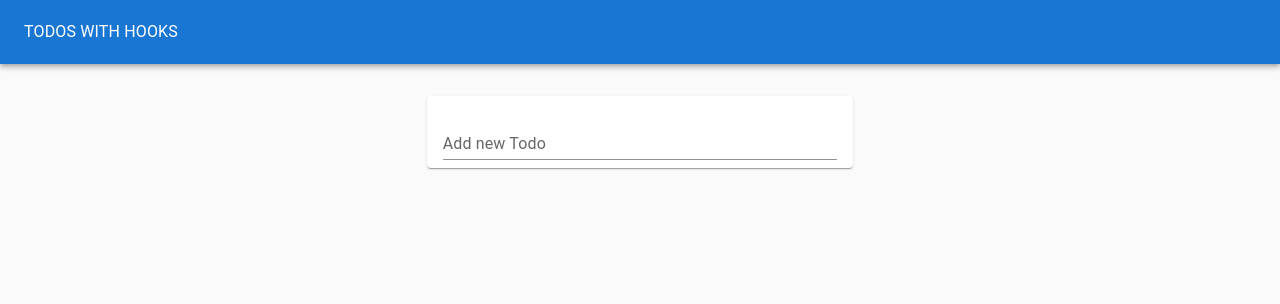
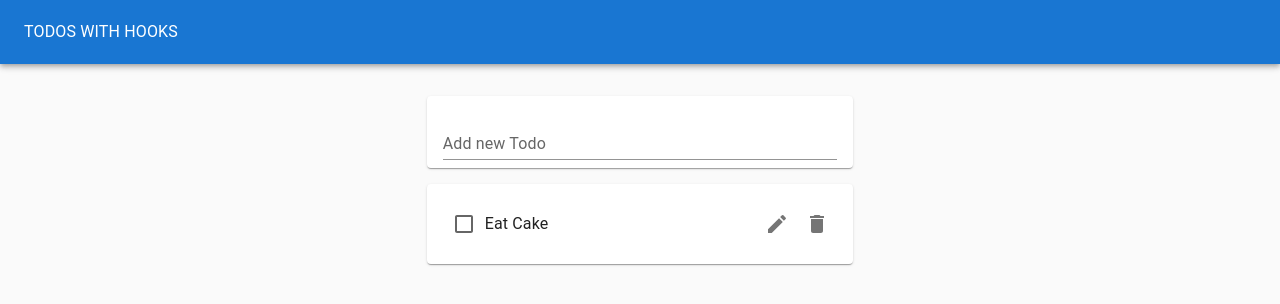
Before and after one commit to klukreativ/hooks-project, a React (Create React App) app: page / in a window 1280 px wide. Shown: the top 304 px of the page. Built offline with nearby package versions, Linux system fonts and the light colour scheme.

Commit message:
refactored the useEffect localstorage save, and initialize function into its own reusable hook, as well as references in useTodoState

```diff
--- a/src/TodoApp.js
+++ b/src/TodoApp.js
@@ -1,21 +1,12 @@
-import { useEffect } from 'react';
 import { Typography, Paper, AppBar, Toolbar, Grid } from '@mui/material';
 import TodoList from './TodoList.js';
 import TodoForm from './TodoForm.js';
 import useTodoState from './hooks/useTodoState';
 
 export default function TodoApp() {
-    // initial todos when first rendering the page will be pulled from the localStorage
-    const initialTodos = JSON.parse(window.localStorage.getItem('todos') || '[]')
-
+    const initialTodos = [{id: 1, task: 'Eat Cake', completed: false}];
     // extracts hooks/functions from external hook file by passing in initialTodos to initialize todos
     const {todos, addTodo, removeTodo, toggleTodo, editTodo} = useTodoState(initialTodos);
-
-
-    // will run every time this component renders, saves to localStorage in browser
-    useEffect(() => {
-        window.localStorage.setItem('todos', JSON.stringify(todos));
-    })
 
     return (
         <Paper style={{
--- /dev/null
+++ b/src/hooks/useLocalStorageState.js
@@ -0,0 +1,23 @@
+import { useState, useEffect } from 'react';
+
+/* reusable hook that uses useState to scan for existing localStorage data to populate a page, as well as save to localStorage whenever the specific state is changed */
+export default function useLocalStorageState(key, defaultVal) {
+    // create piece of state, based off of value in localStorage
+    const [state, setState] = useState(() => {
+        let val;
+        try {
+            val = JSON.parse(window.localStorage.getItem(key) || String(defaultVal));
+        } catch (e) {
+            val = defaultVal;
+        }
+        return val;
+    });
+
+    // use useEffect to update localStorage only when [state] changes, this allows us to reuse this hook for multiple separate functions
+
+    useEffect(() => {
+        window.localStorage.setItem(key, JSON.stringify(state));
+    }, [state]);
+
+    return [state, setState];
+}
--- a/src/hooks/useTodoState.js
+++ b/src/hooks/useTodoState.js
@@ -1,9 +1,10 @@
-import { useState } from 'react';
+import useLocalStorageState from './useLocalStorageState';
 import { v4 as uuid } from 'uuid';
 
+/* originally used useState to to update localStorage, but now uses the hook useLocalStorageState which returns a useState function that initializes and saves to localStorage whenever todos state is changed */
 export default initialTodos => {
     // initializes the todo array by populating w/info from browser or default
-    const [todos, setTodos] = useState(initialTodos);
+    const [todos, setTodos] = useLocalStorageState('todos', initialTodos);
     return {
         todos,
         // copies Todo array, appends a new Todo to end with completed false and a randomly generated unique id
```
